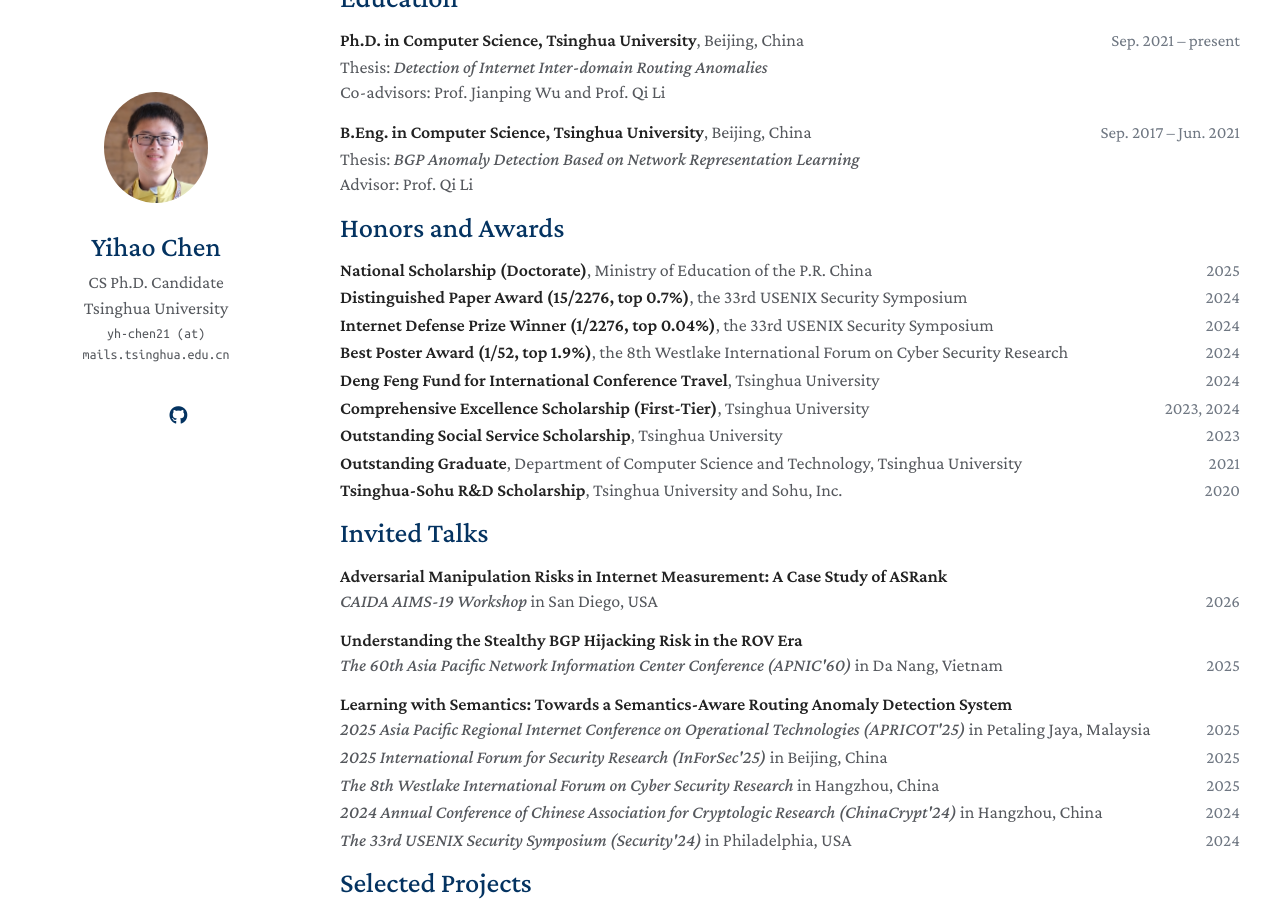
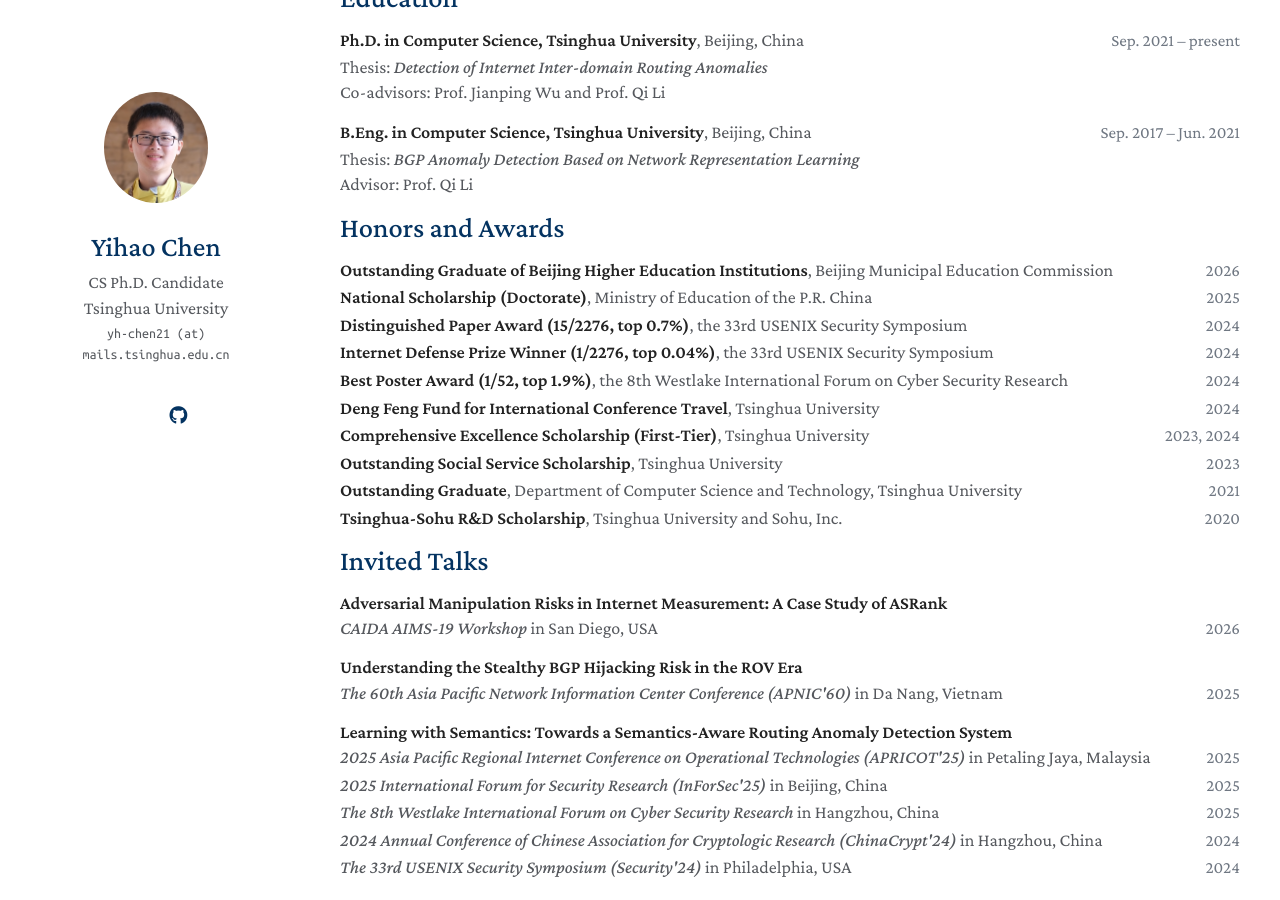
Before and after one commit to PorcupineAndrew/homepage, a Jekyll site: the page built from index.md, in a window 1280 px wide and 900 px high, scrolled down 1785 px. Built offline with Jekyll 4.4.1, drawn with Linux system fonts in a browser that asks for light colours; a style sheet for code colours, icons or effects is not loaded; our own code applies the rules of GitHub Pages for plain Markdown files.

Commit message:
update info

```diff
--- a/_data/honors_and_awards.yml
+++ b/_data/honors_and_awards.yml
@@ -1,4 +1,6 @@
 main:
+  - award: "<b>Outstanding Graduate of Beijing Higher Education Institutions</b>, Beijing Municipal Education Commission"
+    time: "2026"
   - award: "<b>National Scholarship (Doctorate)</b>, Ministry of Education of the P.R. China"
     time: "2025"
   - award: "<b>Distinguished Paper Award (15/2276, top 0.7%)</b>, the 33rd USENIX Security Symposium"
```
Also changed, not shown: _data/news.yml (+4 -4 lines).
